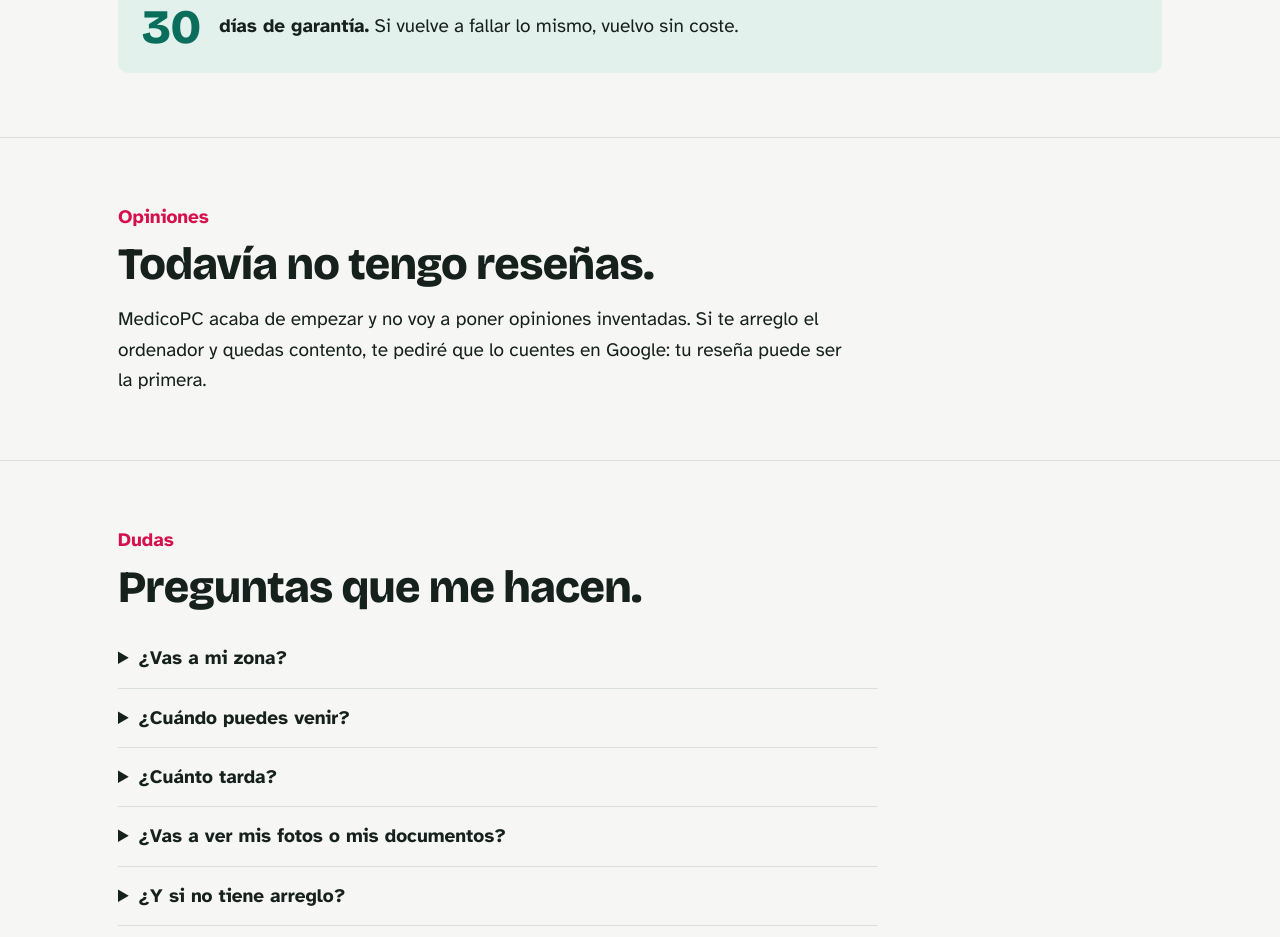
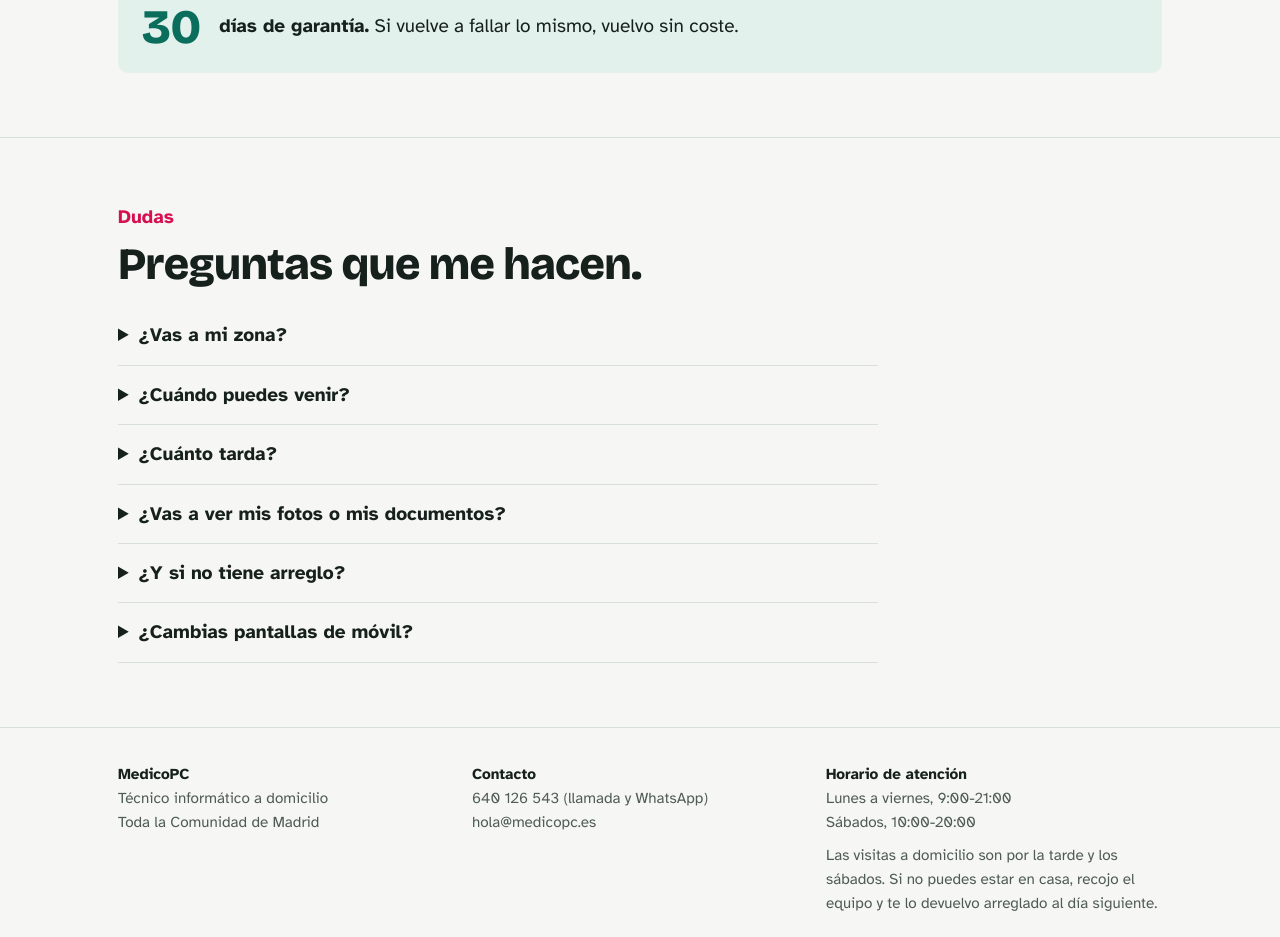
Before and after one commit to gpicomanville-svg/medicopc-web, a plain HTML site: page index.html in a window 1280 px wide. Shown: the part 7027-7964 px from the top of the page. Drawn offline with nearby package versions, Linux system fonts and the light colour scheme.

Commit message:
Fuera la sección de opiniones hasta que haya reseñas reales (sin «acaba de empezar»)
Co-Authored-By: Claude Opus 5.5 <noreply@anthropic.com>
Claude-Session: https://claude.ai/code/session_01Gpx6EDcubUCwCXu7Y8wnu4

```diff
--- a/index.html
+++ b/index.html
@@ -345,14 +345,6 @@ footer .nota-visitas { display: block; margin-top: 8px; }
     </div>
   </section>
 
-  <section id="opiniones">
-    <div class="caja">
-      <p class="antetitulo">Opiniones</p>
-      <h2>Todavía no tengo reseñas.</h2>
-      <p style="margin-top: 16px">MedicoPC acaba de empezar y no voy a poner opiniones inventadas. Si te arreglo el ordenador y quedas contento, te pediré que lo cuentes en Google: tu reseña puede ser la primera.</p>
-    </div>
-  </section>
-
   <section id="dudas">
     <div class="caja">
       <p class="antetitulo">Dudas</p>
```
